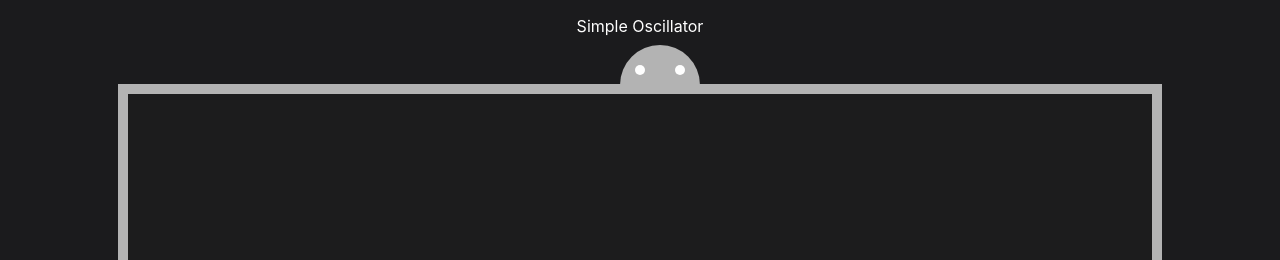
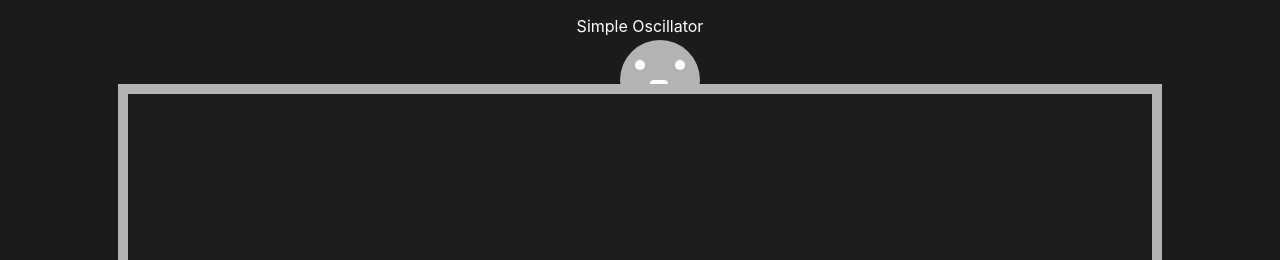
Before and after one commit to kp-dhvani/simple-oscillator, a React (Create React App) app: page / in a window 1280 px wide. Shown: the top 260 px of the page. Built offline with nearby package versions, Linux system fonts and the light colour scheme.

Commit message:
update non interactive shape position

```diff
--- a/src/components/NonInteractiveShape/index.tsx
+++ b/src/components/NonInteractiveShape/index.tsx
@@ -1,5 +1,5 @@
 import React, { useState } from 'react';
-import { Arc, Stage, Layer, Circle, Rect, Shape } from 'react-konva';
+import { Arc, Stage, Layer, Circle, Rect } from 'react-konva';
 
 interface NonInteractiveShapeProps {
   onClick: () => void;
@@ -12,7 +12,7 @@ const NonInteractiveShape: React.FC<NonInteractiveShapeProps> = ({
 
   return (
     <div className='non-interactive-shape'>
-      <Stage width={300} height={200} style={{ cursor: 'pointer' }}>
+      <Stage width={300} height={200} style={{ cursor: 'pointer' }} offsetY={5}>
         <Layer
           onMouseEnter={() => setHovered(true)}
           onMouseLeave={() => setHovered(false)}
--- a/src/components/Oscillator.tsx
+++ b/src/components/Oscillator.tsx
@@ -68,7 +68,6 @@ const Synth = () => {
       frequency,
       audioContextInstance.currentTime + 0.1,
     );
-    // Create a looping envelope for the gain
     osc.connect(audioContextInstance.destination);
     osc.start();
     setIsShapeOscillatorPlaying(true);
```
